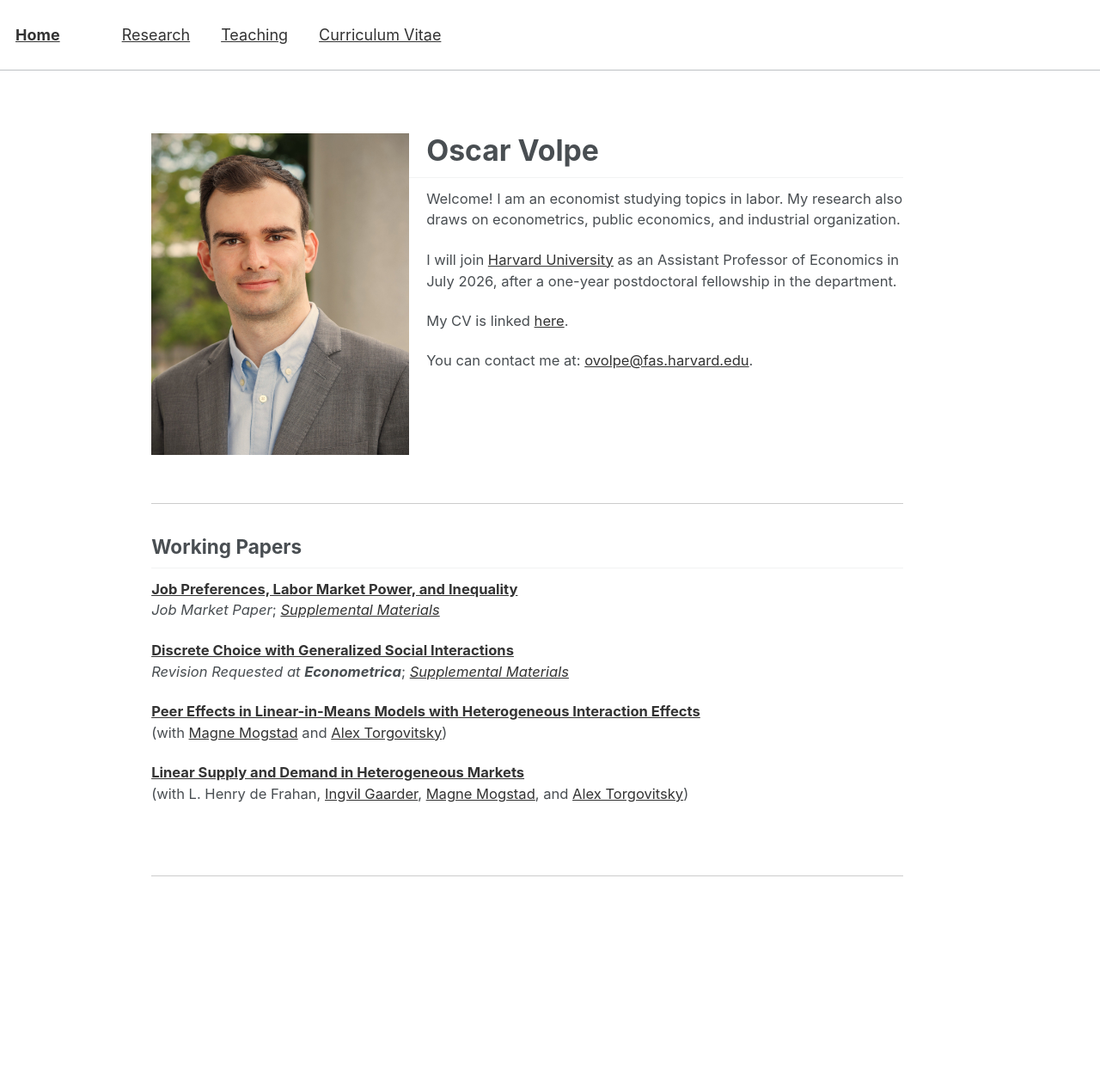
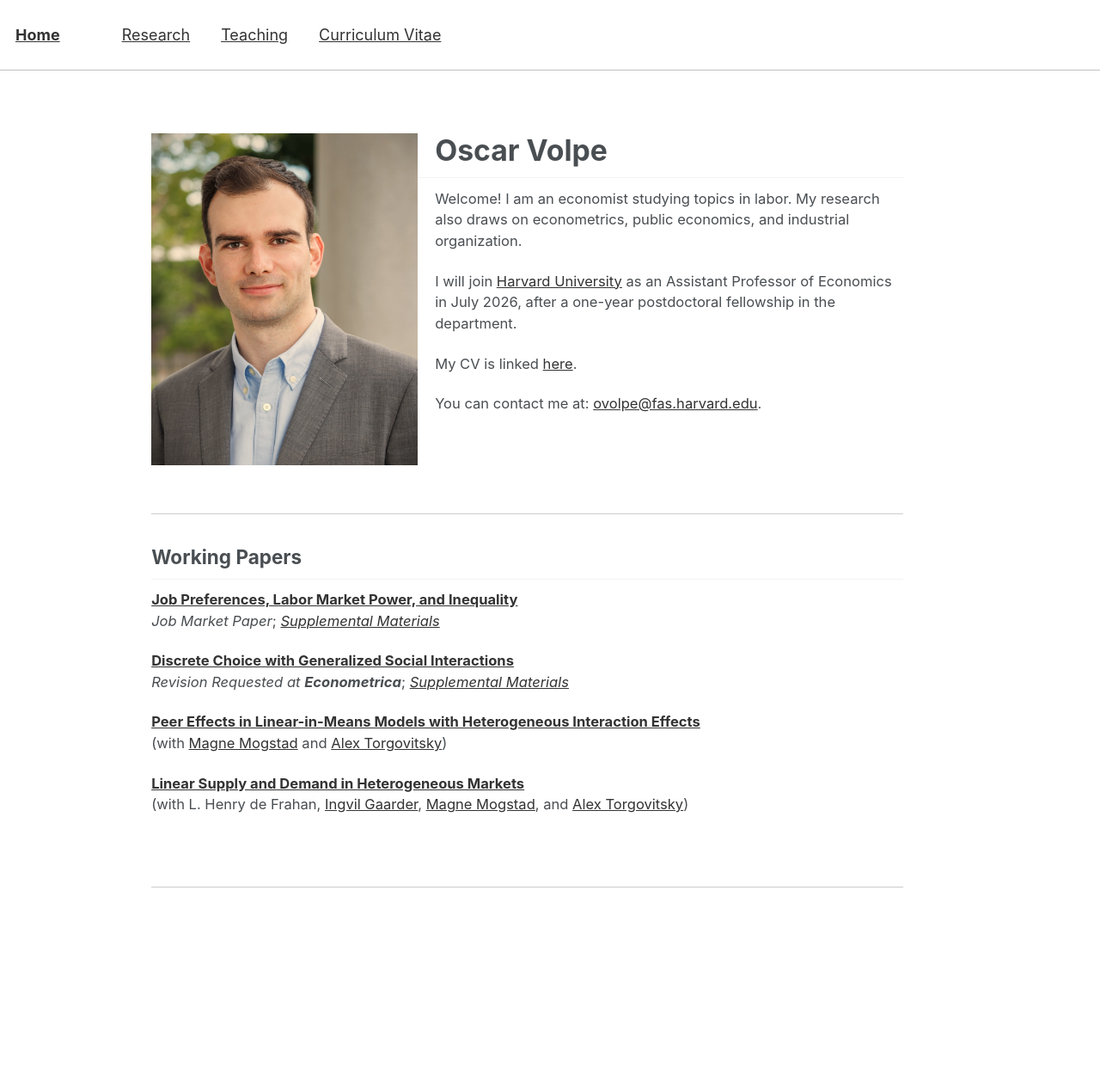
Before and after one commit to ovolpe/ovolpe.github.io, a Jekyll site: the page built from _pages/about.md, in a window 1280 px wide. Shown: the whole page at 86% size. Built offline with Jekyll 4.4.1, drawn with Linux system fonts in a browser that asks for light colours.

Commit message:
Update about.md

```diff
--- a/_pages/about.md
+++ b/_pages/about.md
@@ -8,11 +8,11 @@ redirect_from:
   - /about.html
 ---
 
-## <span style="font-size: 1.5em;">Oscar Volpe</span><img class="img-responsive" style="float: left; margin: 0px 20px 20px 0px;" src="/files/headshot.jpg" width="300">
+## <span style="font-size: 1.5em;">Oscar Volpe</span><img class="img-responsive" style="float: left; margin: 0px 20px 20px 0px;" src="/files/headshot.jpg" width="310">
 
 Welcome! I am an economist studying topics in labor. My research also draws on econometrics, public economics, and industrial organization.
 
-I will join <a href="https://www.economics.harvard.edu">Harvard University</a> as an Assistant Professor of Economics in <br>July 2026, after a one-year postdoctoral fellowship in the department.
+I will join <a href="https://www.economics.harvard.edu">Harvard University</a> as an Assistant Professor of Economics in July 2026, after a one-year postdoctoral fellowship in the department.
 
 My CV is linked <a href="/files/cv.pdf">here</a>.
 
```
